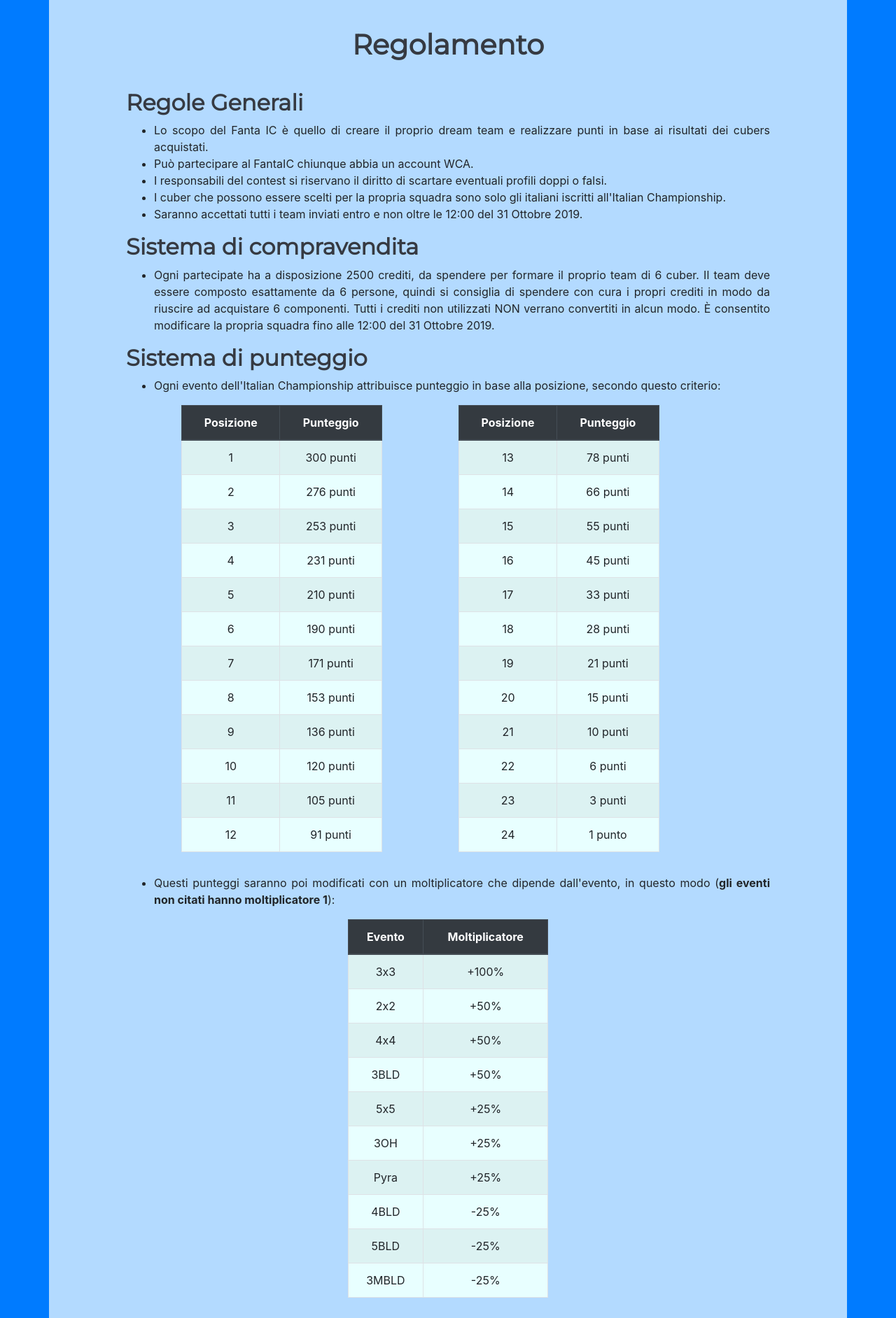
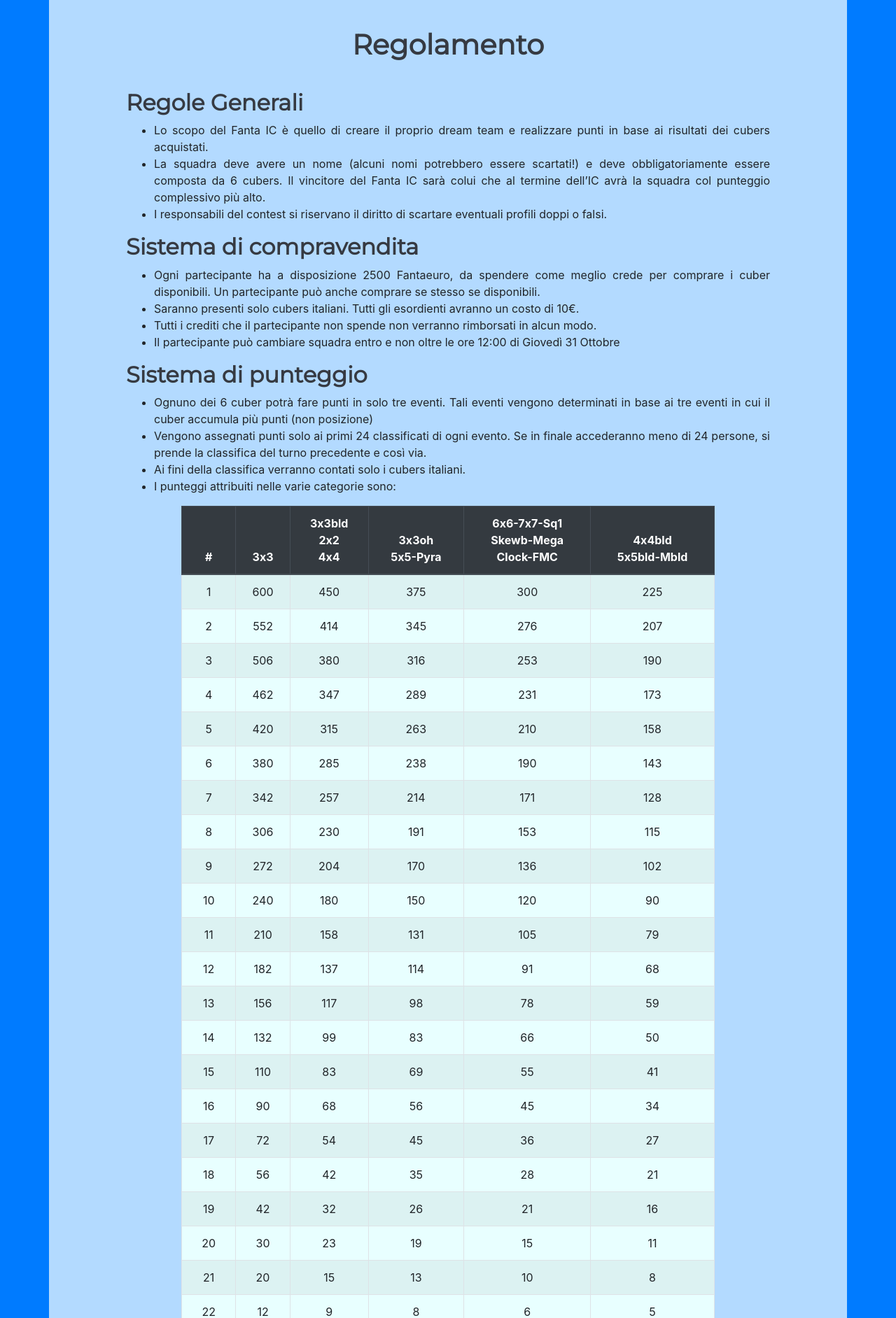
Before and after one commit to MatteoColombo/fanta_ic, a Node server app: page /regolamento in a window 1280 px wide. Shown: the part 56-1940 px from the top of the page at 70% size. Run offline with Node 20, Linux system fonts and the light colour scheme; some libraries are stand-ins or nearby versions.

Commit message:
modified rergulation page

```diff
--- a/src/views/regulation.ejs
+++ b/src/views/regulation.ejs
@@ -11,201 +11,271 @@
             <li>Lo scopo del Fanta IC è quello di creare il proprio dream team e realizzare punti in base ai risultati
                 dei cubers acquistati.
             </li>
-            <li>Può partecipare al FantaIC chiunque abbia un account WCA.</li>
+            <li>La squadra deve avere un nome (alcuni nomi potrebbero essere scartati!) e deve obbligatoriamente essere composta da 6 cubers.
+                Il vincitore del Fanta IC sarà colui che al termine dell’IC avrà la squadra col punteggio complessivo più alto.</li>
             <li>I responsabili del contest si riservano il diritto di scartare eventuali profili doppi o falsi.</li>
-            <li>I cuber che possono essere scelti per la propria squadra sono solo gli italiani iscritti all'Italian
-                Championship.</li>
-            <li>Saranno accettati tutti i team inviati entro e non oltre le 12:00 del 31 Ottobre 2019.</li>
         </ul>
         <h2>Sistema di compravendita</h2>
         <ul>
-            <li>Ogni partecipate ha a disposizione 2500 crediti, da spendere per formare il proprio team di 6 cuber. Il
-                team deve essere
-                composto esattamente da 6 persone, quindi si consiglia di spendere con cura i propri crediti in modo da
-                riuscire ad acquistare 6 componenti.
-                Tutti i crediti non utilizzati NON verrano convertiti in alcun modo. È consentito modificare la propria
-                squadra fino alle 12:00 del 31 Ottobre 2019.</li>
+            <li>Ogni partecipante ha a disposizione 2500 Fantaeuro, da spendere come meglio crede per comprare i cuber disponibili.
+                Un partecipante può anche comprare se stesso se disponibili. </li>
+            <li>Saranno presenti solo cubers italiani. Tutti gli esordienti avranno un costo di 10€. </li>
+            <li>Tutti i crediti che il partecipante non spende non verranno rimborsati in alcun modo.</li>
+            <li>Il partecipante può cambiare squadra entro e non oltre le ore 12:00 di Giovedì 31 Ottobre</li>
         </ul>
         <h2>Sistema di punteggio</h2>
         <ul>
-            <li>Ogni evento dell'Italian Championship attribuisce punteggio in base alla posizione, secondo questo
-                criterio:</li>
+            <li>Ognuno dei 6 cuber potrà fare punti in solo tre eventi. Tali eventi vengono determinati in base ai tre eventi in cui il cuber accumula più punti (non posizione)</li>
+            <li>Vengono assegnati punti solo ai primi 24 classificati di ogni evento.
+                Se in finale accederanno meno di 24 persone, si prende la classifica del turno precedente e così via.</li>
+            <li>Ai fini della classifica verranno contati solo i cubers italiani.</li>
+            <li>I punteggi attribuiti nelle varie categorie sono:</li>
         </ul>
-        <div class="row my-md-3">
-            <div class="col-md-4 offset-md-1" align="center">
+        <div class="row">
+            <div class="col-md-10 offset-md-1">
                     <table class="table table-bordered table-striped table-fluid">
                         <thead class="thead-dark">
                             <tr>
-                            <th scope="col">Posizione</th>
-                            <th scope="col">Punteggio</th>
+                                <th scope="col">#</th>
+                                <th scope="col">3x3</th>
+                                <th scope="col">3x3bld</br>2x2</br>4x4</th>
+                                <th scope="col">3x3oh</br>5x5-Pyra</th>
+                                <th scope="col">6x6-7x7-Sq1</br>Skewb-Mega</br>Clock-FMC</th>
+                                <th scope="col">4x4bld</br>5x5bld-Mbld</th>
                             </tr>
                         </thead>
                         <tbody>
                             <tr>
                                 <td>1</td>
-                            <td>300 punti</td>
+                                <td>600</td>
+                                <td>450</td>
+                                <td>375</td>
+                                <td>300</td>
+                                <td>225</td>
                             </tr>
                             <tr>
                                 <td>2</td>
-                            <td>276 punti</td>
+                                <td>552</td>
+                                <td>414</td>
+                                <td>345</td>
+                                <td>276</td>
+                                <td>207</td>
                             </tr>
                             <tr>
                                 <td>3</td>
-                            <td>253 punti</td>
+                                <td>506</td>
+                                <td>380</td>
+                                <td>316</td>
+                                <td>253</td>
+                                <td>190</td>
+                            </tr>
                             <tr>
                                 <td>4</td>
-                            <td>231 punti</td>
+                                <td>462</td>
+                                <td>347</td>
+                                <td>289</td>
+                                <td>231</td>
+                                <td>173</td>
+                            </tr>
                             <tr>
                                 <td>5</td>
-                            <td>210 punti</td>
+                                <td>420</td>
+                                <td>315</td>
+                                <td>263</td>
+                                <td>210</td>
+                                <td>158</td>
+                            </tr>
                             <tr>
                                 <td>6</td>
-                            <td>190 punti</td>
+                                <td>380</td>
+                                <td>285</td>
+                                <td>238</td>
+                                <td>190</td>
+                                <td>143</td>
+                            </tr>
                             <tr>
                                 <td>7</td>
-                            <td>171 punti</td>
+                                <td>342</td>
+                                <td>257</td>
+                                <td>214</td>
+                                <td>171</td>
+                                <td>128</td>
+                            </tr>
                             <tr>
                                 <td>8</td>
-                            <td>153 punti</td>
+                                <td>306</td>
+                                <td>230</td>
+                                <td>191</td>
+                                <td>153</td>
+                                <td>115</td>
+                            </tr>
                             <tr>
                                 <td>9</td>
-                            <td>136 punti</td>
+                                <td>272</td>
+                                <td>204</td>
+                                <td>170</td>
+                                <td>136</td>
+                                <td>102</td>
+                            </tr>
                             <tr>
                                 <td>10</td>
-                            <td>120 punti</td>
+                                <td>240</td>
+                                <td>180</td>
+                                <td>150</td>
+                                <td>120</td>
+                                <td>90</td>
+                            </tr>
                             <tr>
                                 <td>11</td>
-                            <td>105 punti</td>
+                                <td>210</td>
+                                <td>158</td>
+                                <td>131</td>
+                                <td>105</td>
+                                <td>79</td>
+                            </tr>
                             <tr>
                                 <td>12</td>
-                            <td>91 punti</td>
-                    </tbody>
-                </table>
-            </div>
-            <div class="col-md-4 offset-md-1" align="center">
-                <table class="table table-bordered table-striped table-fluid">
-                    <thead class="thead-dark">
-                        <tr>
-                            <th scope="col">Posizione</th>
-                            <th scope="col">Punteggio</th>
+                                <td>182</td>
+                                <td>137</td>
+                                <td>114</td>
+                                <td>91</td>
+                                <td>68</td>
                             </tr>
-                    </thead>
-                    <tbody>
                             <tr>
                                 <td>13</td>
-                            <td>78 punti</td>
+                                <td>156</td>
+                                <td>117</td>
+                                <td>98</td>
+                                <td>78</td>
+                                <td>59</td>
+                            </tr>
                             <tr>
                                 <td>14</td>
-                            <td>66 punti</td>
+                                <td>132</td>
+                                <td>99</td>
+                                <td>83</td>
+                                <td>66</td>
+                                <td>50</td>
+                            </tr>
                             <tr>
                                 <td>15</td>
-                            <td>55 punti</td>
+                                <td>110</td>
+                                <td>83</td>
+                                <td>69</td>
+                                <td>55</td>
+                                <td>41</td>
+                            </tr>
                             <tr>
                                 <td>16</td>
-                            <td>45 punti</td>
+                                <td>90</td>
+                                <td>68</td>
+                                <td>56</td>
+                                <td>45</td>
+                                <td>34</td>
+                            </tr>
                             <tr>
                                 <td>17</td>
-                            <td>33 punti</td>
+                                <td>72</td>
+                                <td>54</td>
+                                <td>45</td>
+                                <td>36</td>
+                                <td>27</td>
+                            </tr>
                             <tr>
                                 <td>18</td>
-                            <td>28 punti</td>
+                                <td>56</td>
+                                <td>42</td>
+                                <td>35</td>
+                                <td>28</td>
+                                <td>21</td>
+                            </tr>
                             <tr>
                                 <td>19</td>
-                            <td>21 punti</td>
+                                <td>42</td>
+                                <td>32</td>
+                                <td>26</td>
+                                <td>21</td>
+                                <td>16</td>
+                            </tr>
                             <tr>
                                 <td>20</td>
-                            <td>15 punti</td>
+                                <td>30</td>
+                                <td>23</td>
+                                <td>19</td>
+                                <td>15</td>
+                                <td>11</td>
+                            </tr>
                             <tr>
                                 <td>21</td>
-                            <td>10 punti</td>
+                                <td>20</td>
+                                <td>15</td>
+                                <td>13</td>
+                                <td>10</td>
+                                <td>8</td>
+                            </tr>
                             <tr>
                                 <td>22</td>
-                            <td>6 punti</td>
+                                <td>12</td>
+                                <td>9</td>
+                                <td>8</td>
+                                <td>6</td>
+                                <td>5</td>
+                            </tr>
                             <tr>
                                 <td>23</td>
-                            <td>3 punti</td>
+                                <td>6</td>
+                                <td>5</td>
+                                <td>4</td>
+                                <td>3</td>
+                                <td>2</td>
+                            </tr>
                             <tr>
                                 <td>24</td>
-                            <td>1 punto</td>
-                    </tbody>
-                </table>
-            </div>
-        </div>
-        <ul>
-            <li>Questi punteggi saranno poi modificati con un moltiplicatore che dipende dall'evento, in questo modo
-                (<strong>gli eventi non citati hanno moltiplicatore 1</strong>):</li>
-        </ul>
-        <div class="row my-md-3">
-            <div class="col-md-4 offset-md-4">
-                <table class="table table-bordered table-striped table-fluid">
-                    <thead class="thead-dark">
-                        <tr>
-                            <th scope="col">Evento</th>
-                            <th scope="col">Moltiplicatore</th>
-                        </tr>
-                    </thead>
-                    <tbody>
-                        <tr>
-                            <td>3x3</td>
-                            <td>+100%</td>
+                                <td>2</td>
+                                <td>2</td>
+                                <td>1</td>
+                                <td>1</td>
+                                <td>1</td>
                             </tr>
                             <tr>
-                            <td>2x2</td>
-                            <td>+50%</td>
-                        </tr>
-                        <tr>
-                            <td>4x4</td>
-                            <td>+50%</td>
-                        </tr>
-                        <tr>
-                            <td>3BLD</td>
-                            <td>+50%</td>
-                        </tr>
-                        <tr>
-                            <td>5x5</td>
-                            <td>+25%</td>
-                        </tr>
-                        <tr>
-                            <td>3OH</td>
-                            <td>+25%</td>
-                        </tr>
-                        <tr>
-                            <td>Pyra</td>
-                            <td>+25%</td>
-                        </tr>
-                        <tr>
-                            <td>4BLD</td>
-                            <td>-25%</td>
-                        </tr>
-                        <tr>
-                            <td>5BLD</td>
-                            <td>-25%</td>
-                        </tr>
-                        <tr>
-                            <td>3MBLD</td>
-                            <td>-25%</td>
+                                <td>25+</td>
+                                <td>1</td>
+                                <td>1</td>
+                                <td>1</td>
+                                <td>1</td>
+                                <td>1</td>
                             </tr>
                         </tbody>
                     </table>
             </div>
         </div>
         <ul>
-            <li>Ogni cuber guadagnerà punti solo per le 3 categorie in cui ha ottenuto il punteggio più alto.</li>
+            <li>
+                    Punti bonus: ogni cuber che realizza un record riceverà dei punti bonus. Il record verrà considerato tale solo se resisterà fino alla fine del round.
+                    Ogni cuber potrà guadagnare massimo 300 punti con i bonus record.</br>
+                    I bonus sono:
+                    <ul>
+                        <li>100 per ogni record nazionale</li>
+                        <li>200 per ogni record europeo</li>
+                        <li>300 per ogni record mondiale</li>
                     </ul>
+            </li>
+            <li>
+                Se il cuber non dovesse prendere parte alla gara, non verranno risarciti crediti / punti.
+            </li>
+        </ul>
+
         <h2>Criteri per la classifica</h2>
         <ul>
-            <li>Il criterio con cui si determina la classifica è la somma dei punti ottenuti dai cuber di ciascuna
-                squadra.</li>
-            <li>In caso di parità si terrà conto del punteggio del miglior cuber della squadra, poi il secondo, il terzo
-                e così via.</li>
+            <li>Si piazza meglio colui che ha accumulato più punti totali
+                A parità di punti, si piazza meglio colui che ha il cuber che ha realizzato il miglior punteggio.
+                Se anche il criterio sopra citato presenta un caso di parità, si controlla il secondo cuber, e così via.</li>
         </ul>
-        <h2>Altre regole</h2>
-        <ul>
-            <li>Non sono ammessi nomi per la squadra offensivi, discriminatori, o in generale considerati non adeguati
-                dallo staff, pena l'esclusione.</li>
-            <li>Un cuber che non si presentasse alla gara otterrà 0 punti.</li>
-            <li>Per qualsiasi dubbio, contattare BOH POI VEDIAMO</li>
-        </ul>
+    </br>
+    </br>
+    Per ulteriori informazioni, contattare cubingitaly@gmail.com con oggetto "FANTA IC", oppure su Telegram @CiccioCZ
+</br>
+</br>
     </div>
 </div>
 
```
Lines whose indentation alone changed are shown as unchanged.
